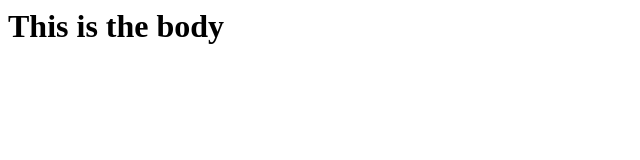
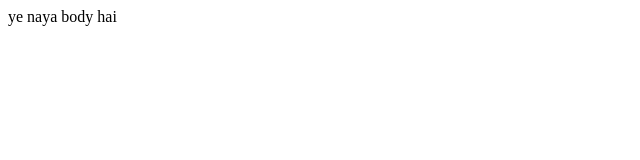
Before and after one commit to prateekDazz/TestRepo, a plain HTML site: page index.html in a window 1280 px wide. Shown: the whole page, without its empty margins (0-640 px from the left). Drawn offline with Linux system fonts and the light colour scheme.

Commit message:
changed index.html third time

```diff
--- a/index.html
+++ b/index.html
@@ -1,4 +1,3 @@
 <html>
 <head></head>
-<body><h1> This is the body </body>
-</html>
+<body> ye naya body hai</body></html>
```
